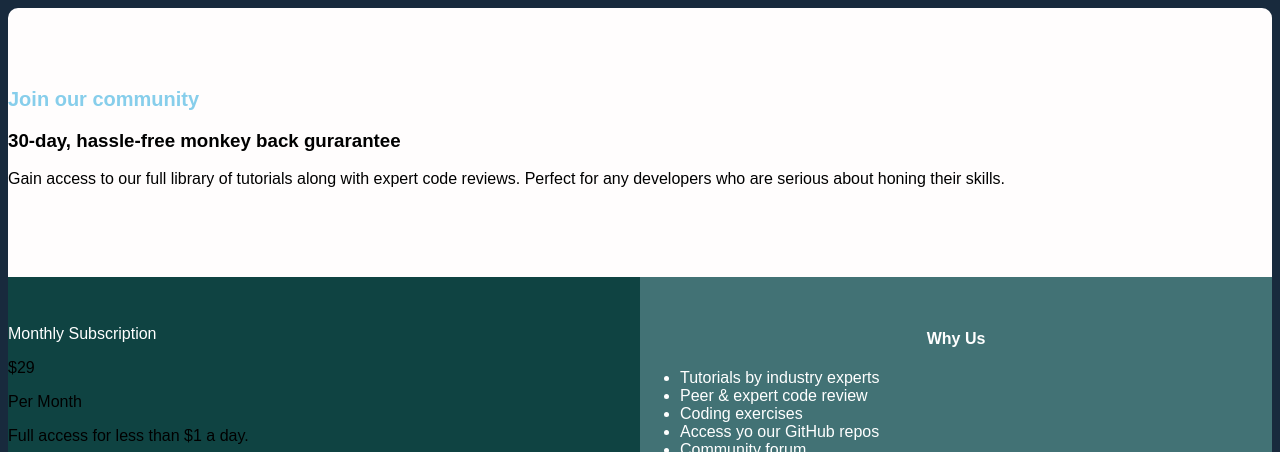
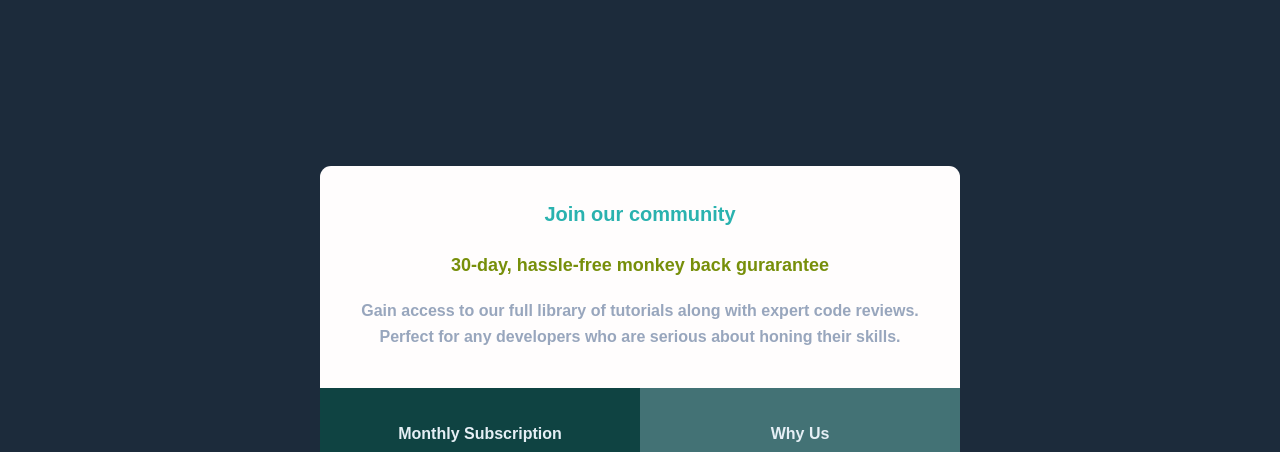
Before and after one commit to jayyadav362/React-Subscription-App---Background-image-Background-repeat-Background-positio---dykye0yok2ya, a plain HTML site: page index.html in a window 1280 px wide. Shown: the top 452 px of the page. Drawn offline with Linux system fonts and the light colour scheme.

Commit message:
Update style.css

```diff
--- a/style.css
+++ b/style.css
@@ -1,97 +1,161 @@
 
-body{
-    background-color: #182a3d;
-    font-family: Arial, Helvetica, sans-serif;
-}
-.main{
-    padding-top: 5%;
-    padding-left: 5%;
-    width: 90%;
-    text-align: center;
-    align-items: center;
-    height: auto;
-}
-.container{
-    display: grid;
-    grid-template-columns: 100%;
-    grid-template-rows: 50% 50%;
-}
-.community{
-    border-top-left-radius: 10px;
-    border-top-right-radius: 10px;
-    padding-top: 5%;
-    padding-bottom: 10%;
-    grid-area: 1/1/2/2;
-    background-color: rgb(255,253,253);
-}
-.card-details{
-    grid-area: 2/1/3/3;
-    display: grid;
-    grid-template-columns: 50% 50% ;
-    grid-template-rows: 100%;
-    /* border:3px solid blue; */
-}
-.card{
-    padding-top: 5%;
-    border-bottom-left-radius: 10px;
-    grid-area: 1/1/2/2;
-    background-color: rgb(15,67,66);
-    /* border: 3px solid rgb(73, 198, 209); */
-}
-.why-us{
-    padding-top: 5%;
-    border-bottom-right-radius: 10px;
-    color:white;
-    grid-area:1/2/2/3;
-    background-color:rgba(85,145,142,0.698);
-    /* border:3px solid black; */
+* {
+    padding: 0;
+    margin: 0;
+    box-sizing: border-box;
   }
 
-
-#price{
-    font-size: 20px;
-    color:white;
-    font-weight: bolder;
+  body {
+    font-family: "Karla", sans-serif;
+    line-height: 1;
+    font-weight: 400;
+    background-color: hsl(211, 36%, 17%);
   }
 
-.why-us-header{
-    color:white;
-    text-align: center;
-    font-weight: bolder;
+  html {
+    font-size: 62.5%;
   }
 
-.community-header{
-    font-size: 20px;
-    color:skyblue;
+  .card-section {
+    max-width: 144rem;
+    height: 100vh;
+    margin: 0 auto;
+    display: flex;
+    align-items: center;
+    justify-content: center;
   }
-.days{
-    color:darkgreen
+  .container {
+    width: 50%;
+    border-radius: 11px;
+    overflow: hidden;
   }
 
-.gain{
-    color:darkgrey;
-    font-weight: bold;
+  .community {
+    display: grid;
+    grid-template-columns: repeat(1, 1fr);
+    padding: 3.8rem;
+    background-color: #fffdfd;
+    display: flex;
+    flex-direction: column;
+    align-items: center;
   }
-#btn{
-    background-color: green;
-    color:white;
-    font-weight: bold;
-    display: inline-block;
-    width: 45%;
-    height: 17%;
-    border:none;
-    border-radius: 5px;
-    position: relative;
-    bottom: 10px;
+  .community-header {
+    font-size: 2rem;
+    font-weight: 700;
+    color: hsl(179, 62%, 43%);
+    margin-bottom: 3.2rem;
   }
-.p-0{
+  .community-sub-header {
+    font-size: 1.8rem;
+    font-weight: 600;
+    color: hsl(71, 87%, 30%);
+    margin-bottom: 2.4rem;
+  }
+  .community-text {
+    font-size: 1.6rem;
+    font-weight: 600;
+    line-height: 1.6;
+    color: hsl(218, 22%, 67%);
+    text-align: center;
   }
 
-.p-01, .p-02, .card-header{
-    color:white;
+  .card-details {
+    display: grid;
+    grid-template-columns: repeat(2, 1fr);
   }
 
-.p-0{
-    position:relative;
-    bottom:20px;
+  .card {
+    background-color: hsl(179, 64%, 16%);
+    display: flex;
+    flex-direction: column;
+    align-items: center;
+    padding: 3.8rem;
   }
+  .card-header {
+    font-size: 1.6rem;
+    color: hsl(204, 43%, 93%);
+    font-weight: 600;
+    margin-bottom: 1.8rem;
+  }
+  .price {
+    font-size: 1.6rem;
+    color: hsl(203, 44%, 95%);
+    display: flex;
+    align-items: center;
+    gap: 1.6rem;
+    margin-bottom: 1.2rem;
+  }
+  .price span {
+    color: hsl(204, 43%, 93%);
+    font-size: 3.2rem;
+    font-weight: 700;
+  }
+  .card-details-text {
+    font-size: 1.6rem;
+    color: hsl(204, 43%, 93%);
+    line-height: 1.6rem;
+    margin-bottom: 3.2rem;
+  }
+
+  .btn:link,
+  .btn:visited {
+    background-color: hsl(71, 87%, 30%);
+    color: hsl(204, 43%, 93%);
+    font-size: 1.6rem;
+    font-weight: 600;
+    display: flex;
+    justify-content: center;
+    align-items: center;
+    text-decoration: none;
+    display: block;
+    width: 70%;
+    text-align: center;
+    padding: 1.4rem;
+    border-radius: 10px;
+    box-shadow: 0px 10px 20px rgba(0, 0, 0, 0.1);
+  }
+  .why-us {
+    background-color: hsla(177, 26%, 45%, 0.699);
+    padding: 3.8rem;
+    display: flex;
+    flex-direction: column;
+    align-items: center;
+  }
+
+  .why-us-header {
+    font-size: 1.6rem;
+    color: hsl(204, 43%, 93%);
+    font-weight: 600;
+    margin-bottom: 1.8rem;
+  }
+
+  .why-us-items {
+    list-style-type: none;
+    text-align: center;
+    font-size: 1.6rem;
+    color: hsl(204, 43%, 93%);
+    display: flex;
+    flex-direction: column;
+    gap: 0.5rem;
+  }
+
+  @media screen and (max-width: 450px) {
+    .card-details {
+      grid-template-columns: repeat(1, 1fr);
+      grid-template-areas:
+        "a"
+        "b";
+    }
+    .card {
+      grid-area: a;
+    }
+    .why-us {
+      grid-area: b;
+    }
+    html {
+      font-size: 45.5%;
+    }
+    .container {
+      width: 90%;
+    }
+  }
```
Lines whose indentation alone changed are shown as unchanged.
